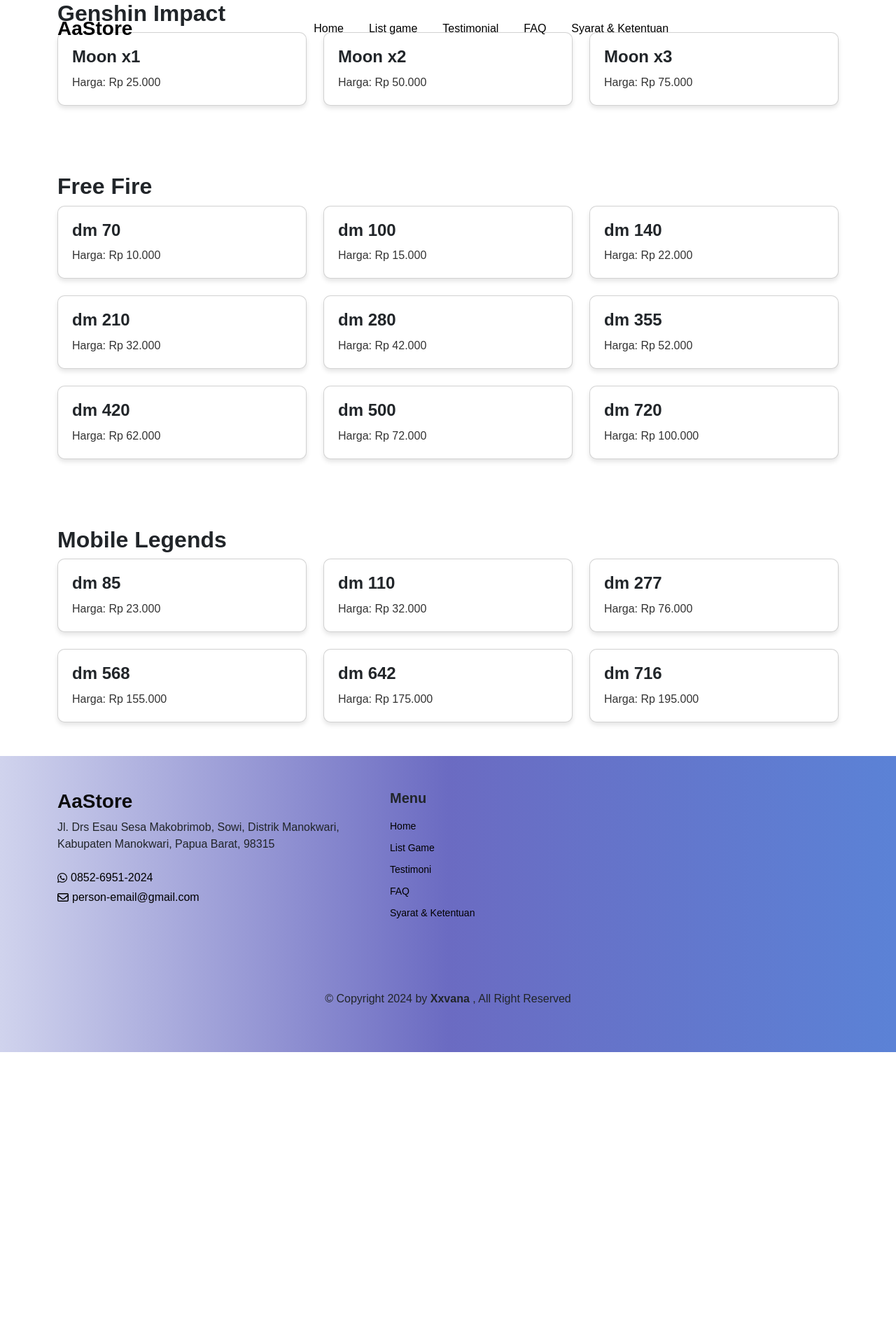
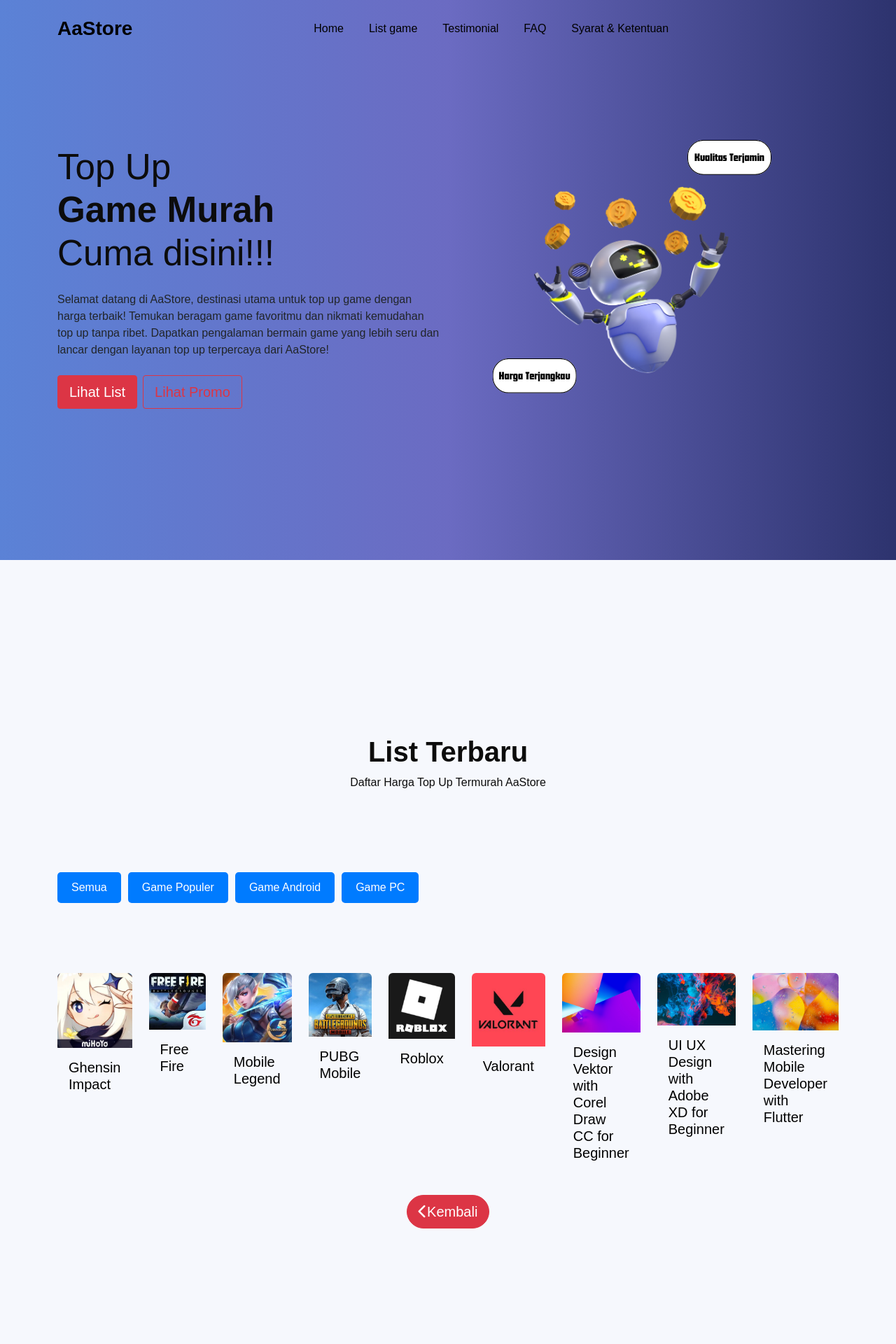
Before and after one commit to zeevana/project-aastore, a React (Vite) app: page /kelas in a window 1280 px wide. Shown: the top 1920 px of the page at 70% size. Before the commit the page ends 1503 px from the top, so only its background shows below. Built offline with nearby package versions, Linux system fonts and the light colour scheme.

Commit message:
perbaikan 2

```diff
--- a/src/components/NavbarComponent.jsx
+++ b/src/components/NavbarComponent.jsx
@@ -27,7 +27,7 @@
 
       <Navbar expand="lg" className={changeColor ? "color-active" : ""}>
         <Container>
-          <Navbar.Brand href="#home" className="fs-3 fw-bold">AaStore</Navbar.Brand>
+          <Navbar.Brand href="/" className="fs-3 fw-bold">AaStore</Navbar.Brand>
           <Navbar.Toggle aria-controls="basic-navbar-nav" />
           <Navbar.Collapse id="basic-navbar-nav">
             <Nav className="mx-auto">
--- a/src/data/index.js
+++ b/src/data/index.js
@@ -55,7 +55,7 @@
       { type: "moon x2", price: 200000 },
       { type: "moon x3", price: 300000 }
     ],
-    buy: "Beli Kelas",
+    category:'game_populer',
     delay: "1300",
   },
   {
@@ -78,7 +78,7 @@
       { type: "500 dm", price: "Rp 72.000,-" },
       { type: "720 dm", price: "Rp 100.000,-" },
     ],
-    buy: "Beli Kelas",
+    category:"game_populer",
     delay: "1600",
   },
   {
@@ -93,7 +93,7 @@
     price: [{ type: "moon x1", price: 100000 },
     { type: "moon x2", price: 200000 },
     { type: "moon x3", price: 300000 }],
-    buy: "Beli Kelas",
+    category:"game_populer",
     delay: "1900",
   },
   {
@@ -108,7 +108,7 @@
     price: [{ type: "moon x1", price: 100000 },
     { type: "moon x2", price: 200000 },
     { type: "moon x3", price: 300000 }],
-    buy: "Beli Kelas",
+    category:"game_populer",
     delay: "",
   },
   {
@@ -123,7 +123,7 @@
     price: [{ type: "moon x1", price: 100000 },
     { type: "moon x2", price: 200000 },
     { type: "moon x3", price: 300000 }],
-    buy: "Beli Kelas",
+    category:"game_populer",
     delay: "300",
   },
   {
@@ -138,7 +138,7 @@
     price: [{ type: "moon x1", price: 100000 },
     { type: "moon x2", price: 200000 },
     { type: "moon x3", price: 300000 }],
-    buy: "Beli Kelas",
+    category:"game_populer",
     delay: "600",
   },
   {
@@ -153,7 +153,7 @@
     price: [{ type: "moon x1", price: 100000 },
     { type: "moon x2", price: 200000 },
     { type: "moon x3", price: 300000 }],
-    buy: "Beli Kelas",
+    category:"game_populer",
     delay: "",
   },
   {
@@ -168,7 +168,7 @@
     price: [{ type: "moon x1", price: 100000 },
     { type: "moon x2", price: 200000 },
     { type: "moon x3", price: 300000 }],
-    buy: "Beli Kelas",
+    category:"game_populer",
     delay: "300",
   },
   {
@@ -183,7 +183,7 @@
     price: [{ type: "moon x1", price: 100000 },
     { type: "moon x2", price: 200000 },
     { type: "moon x3", price: 300000 }],
-    buy: "Beli Kelas",
+    category:"game_android",
     delay: "600",
   },
 ];
@@ -267,6 +267,7 @@
     buy: "Check",
     delay: "400",
   },
+
 ];
 
 export const testimonial = [
@@ -388,6 +389,7 @@
     name: "People 6",
     skill: "Web Developer",
   },
+
 ];
 
 export const faq = [
--- a/src/pages/HomePage.jsx
+++ b/src/pages/HomePage.jsx
@@ -24,7 +24,7 @@
               <h1 className="mb-4">
                 Top Up <br /> <span>Game Murah</span> <br />Cuma disini!!!
               </h1>
-              <p className="mb-4">Lorem ipsum dolor sit amet consectetur adipisicing elit. Numquam alias nihil voluptatibus? Obcaecati alias aperiam, quam nulla dolore quo recusandae, ipsum voluptatibus rerum beatae ea velit natus corporis inventore ad.</p>
+              <p className=" mb-4">Selamat datang di AaStore, destinasi utama untuk top up game dengan harga terbaik! Temukan beragam game favoritmu dan nikmati kemudahan top up tanpa ribet. Dapatkan pengalaman bermain game yang lebih seru dan lancar dengan layanan top up terpercaya dari AaStore!</p>
               <button className="btn btn-danger btn-lg rounded-1 me-2 mb-xs-0 mb-2">Lihat List</button>
               <button className="btn btn-outline-danger btn-lg rounded-1 mb-xs-0 mb-2">Lihat Promo</button>
             </Col>
@@ -38,8 +38,8 @@
         <Container>
           <Row>
             <Col>
-              <h1 className="text-center fw-bold">List Terbaru</h1>
-              <p className="text-center">Daftar Harga Top Up Termurah AaStore</p>
+              <h1 className="ragnarok text-center fw-bold">List Terbaru</h1>
+              <p className="ragnarok2 text-center">Daftar Harga Top Up Termurah AaStore</p>
             </Col>
           </Row>
 
--- a/src/pages/KelasPage.jsx
+++ b/src/pages/KelasPage.jsx
@@ -1,65 +1,95 @@
-import { Row, Col, Container, Card } from "react-bootstrap"
-import { priceList, ff, ml } from '../data/index';
+import { Container, Row, Col } from "react-bootstrap";
+import HeroImage from '../assets/img/hero.png';
+import { semuaKelas } from '../data/index';
+import { useState } from 'react';
+import { useNavigate } from "react-router-dom";
+import FaqComponent from "../components/FaqComponent";
 
 
 const KelasPage = () => {
+  const navigate = useNavigate();
+
+  const [selectedCategory, setSelectedCategory] = useState('all');
+
+  const handleCategoryClick = (category) => {
+    setSelectedCategory(category);
+  };
+
+  const handleButtonClick = (kelasId) => {
+    // Redirect ke halaman baru berdasarkan ID kelas
+    navigate(`/kelas/${kelasId}`);
+  };
+  // let navigate = useNavigate();
+
+
   return (
+    <div className="homepage">
+      <header className="w-100 min-vh-100 d-flex align-items-center">
+        <Container>
+          <Row className="header-box d-flex align-items-center">
+            <Col lg="6">
+              <h1 className="mb-4">
+                Top Up <br /> <span>Game Murah</span> <br />Cuma disini!!!
+              </h1>
+              <p className=" mb-4">Selamat datang di AaStore, destinasi utama untuk top up game dengan harga terbaik! Temukan beragam game favoritmu dan nikmati kemudahan top up tanpa ribet. Dapatkan pengalaman bermain game yang lebih seru dan lancar dengan layanan top up terpercaya dari AaStore!</p>
+              <button className="btn btn-danger btn-lg rounded-1 me-2 mb-xs-0 mb-2">Lihat List</button>
+              <button className="btn btn-outline-danger btn-lg rounded-1 mb-xs-0 mb-2">Lihat Promo</button>
+            </Col>
+            <Col lg="6" className="pt-lg-0 pt-5">
+              <img src={HeroImage} alt="hero-img" />
+            </Col>
+          </Row>
+        </Container>
+      </header>
 
-    <div className="kelaz">
-      <Container>
+      <div className="kelas w-100 min-vh-100">
+        <Container>
+          <Row>
+            <Col>
+              <h1 className="ragnarok text-center fw-bold">List Terbaru</h1>
+              <p className="ragnarok2 text-center">Daftar Harga Top Up Termurah AaStore</p>
+            </Col>
+          </Row>
 
-        <h2 className="fw-bold ">Genshin Impact</h2>
-        <Row className="justify-content-center g-4 mb-5 ">
-          {priceList.map((item) => (
-            <Col key={item.id} xs={12} md={6} lg={4}> {/* Menentukan jumlah kolom untuk tampilan responsif */}
-              <Card>
-                <Card.Body>
-                  <Card.Title className="fw-bold">{item.item}</Card.Title>
-                  <Card.Text>
-                    Harga: {item.price}
-                  </Card.Text>
-                </Card.Body>
-              </Card>
+          <div className="button-containers">
+            <button className="btn1" onClick={() => handleCategoryClick('all')}>Semua</button>
+            <button className="btn1" onClick={() => handleCategoryClick('game_populer')}>Game Populer</button>
+            <button className="btn1" onClick={() => handleCategoryClick('game_android')}>Game Android</button>
+            <button className="btn1" onClick={() => handleCategoryClick('game_pc')}>Game PC</button>
+          </div>
+
+          <Row>
+            {semuaKelas
+              .filter((kelas) => selectedCategory === 'all' || kelas.category === selectedCategory)
+              .map((kelas) => (
+                <Col key={kelas.id}>
+                  <button className="image-button" onClick={() => handleButtonClick(kelas.id)}>
+                    <img src={kelas.image} alt={kelas.title} className="w-100 mb-3 rounded-top" />
+                    <h5 className="mb-5 px-3" style={{ textAlign: 'left' }}>{kelas.title}</h5>
+                    {/* Jika Anda ingin menambahkan tombol beli, Anda dapat melakukannya di sini */}
+                    {/* <div className="ket d-flex justify-conten-between align-items-center px-3 pb-3">
+              <button className="btn btn-success rounded-3" onClick={() => navigate("kelas")}>{kelas.buy}</button>
+          </div> */}
+                  </button>
+                </Col>
+              ))}
+          </Row>
+
+          <Row>
+            <Col className="text-center">
+              <button className="btn btn-danger rounded-5 btn-lg" onClick={() => navigate("/")}><i className="fa-solid fa-chevron-left ms"></i>Kembali</button>
+
+
             </Col>
-          ))}
-        </Row>
+          </Row>
+        </Container>
+      </div>
 
-        <h2 className="fw-bold pt-5">Free Fire</h2>
-        <Row className="justify-content-center g-4 mb-5">
-          {ff.map((item) => (
-            <Col key={item.id} xs={12} md={6} lg={4}> {/* Menentukan jumlah kolom untuk tampilan responsif */}
-              <Card>
-                <Card.Body>
-                  <Card.Title className="fw-bold">{item.item}</Card.Title>
-                  <Card.Text>
-                    Harga: {item.price}
-                  </Card.Text>
-                </Card.Body>
-              </Card>
-            </Col>
-          ))}
-        </Row>
+      <FaqComponent />
 
-        <h2 className="fw-bold pt-5">Mobile Legends</h2>
-        <Row className="justify-content-center g-4 mb-5">
-          {ml.map((item) => (
-            <Col key={item.id} xs={12} md={6} lg={4}> {/* Menentukan jumlah kolom untuk tampilan responsif */}
-              <Card>
-                <Card.Body>
-                  <Card.Title className="fw-bold">{item.item}</Card.Title>
-                  <Card.Text>
-                    Harga: {item.price}
-                  </Card.Text>
-                </Card.Body>
-              </Card>
-            </Col>
-          ))}
-        </Row>
 
-      </Container>
     </div>
-
   )
-}
+};
 
 export default KelasPage
--- a/src/style/main.css
+++ b/src/style/main.css
@@ -42,15 +42,49 @@
 
 /*STYLE HOMEPAGE HEADER*/
 header  { background: #c6ffdd; /* fallback for old browsers */
-    background: -webkit-linear-gradient(to left, #3780c4, #86c2fb, #5dff9e); /* Chrome 10-25, Safari 5.1-6 */
-    background: linear-gradient(to left, #5b82d6, #6b6bc2, #d0d3ed); /* W3C, IE 10+/ Edge, Firefox 16+, Chrome 26+, Opera 12+, Safari 7+ */
+    background: -webkit-linear-gradient(to left, #2d336e, #6b6bc2, #5b82d6); /* Chrome 10-25, Safari 5.1-6 */
+    background: linear-gradient(to left, #2d336e, #6b6bc2, #5b82d6); /* W3C, IE 10+/ Edge, Firefox 16+, Chrome 26+, Opera 12+, Safari 7+ */
   }
 
-.homepage .header-box h1 {
+  @keyframes slideIn {
+    0% {
+      opacity: 0;
+      transform: translateX(-100%);
+    }
+    100% {
+      opacity: 1;
+      transform: translateX(0);
+    }
+  }
+
+  @keyframes fadeIn {
+    0% {
+      opacity: 0;
+      transform: translateY(50px);
+    }
+    100% {
+      opacity: 1;
+      transform: translateY(0);
+    }
+  }
+
+
+.ragnarok {
+    animation: fadeIn 0.9s ease-in-out;
+}
+.ragnarok2 {
+    animation: slideIn 0.9s ease-in-out;
+}
+
+
+
+  /* CSS untuk judul */
+  .homepage .header-box h1 {
     font-size: 3.2rem;
     font-weight: 300;
     color: var(--color-text);
-}
+    animation: slideIn 0.7s ease-in forwards; /* Menggunakan animasi slideIn dengan durasi 0.5 detik */
+  }
 
 .homepage .header-box h1 span {
     font-weight: 700;
@@ -60,8 +94,9 @@
 
 .homepage.header-box p {
     line-height: 2;
-    color: var(--color-text);
-    font-weight: 500;
+  color: var(--color-text);
+  font-weight: 500;
+  animation: fadeIn 0.5s ease-out;
 }
 
 .homepage.header-box img {
@@ -162,6 +197,8 @@
 }
 
 
+
+
 /* FAQ */
 
 .faq{
@@ -237,8 +274,8 @@
 }
 
 .footer {background: #c6ffdd; /* fallback for old browsers */
-    background: -webkit-linear-gradient(to left, #3780c4, #86c2fb, #5dff9e); /* Chrome 10-25, Safari 5.1-6 */
-    background: linear-gradient(to left, #5b82d6, #6b6bc2, #d0d3ed); /* W3C, IE 10+/ Edge, Firefox 16+, Chrome 26+, Opera 12+, Safari 7+ */
+    background: -webkit-linear-gradient(to left, #2d336e, #6b6bc2, #5b82d6); /* Chrome 10-25, Safari 5.1-6 */
+    background: linear-gradient(to left, #2d336e, #6b6bc2, #5b82d6);/* W3C, IE 10+/ Edge, Firefox 16+, Chrome 26+, Opera 12+, Safari 7+ */
   }
 
 .footer .row.row:nth-child(1) .col:nth-child(2){
@@ -325,7 +362,7 @@
     display: flex;
     justify-content: center;
     align-items: center;
-    border-radius: 10px; /* Melengkungkan ujung gambar */
+    border-radius: 20px; /* Melengkungkan ujung gambar */
     overflow: hidden; /* Mengatur overflow agar gambar terpotong jika lebih besar dari area kontainer */
     /* box-shadow: 0 4px 8px rgba(0, 0, 0, 0.1); Menambahkan bayangan untuk efek stylish */
 }
@@ -344,3 +381,30 @@
 .box-kl {
     box-shadow: 0 4px 8px rgba(0, 0, 0, 0.1);
 }
+
+
+.button-containers {
+    display: flex;
+    justify-content: flex-start;
+    gap: 10px; /* Jarak antara tombol */
+  }
+
+  .btn1 {
+    /* Gaya dasar tombol */
+    padding: 10px 20px;
+    border: none;
+    border-radius: 5px;
+    background-color: #007bff; /* Warna latar belakang */
+    color: #fff; /* Warna teks */
+    font-size: 16px;
+    cursor: pointer;
+    transition: transform 0.2s; /* Animasi ketika tombol ditekan */
+  }
+
+  .btn1:hover {
+    transform: translateY(-3px); /* Menggeser tombol sedikit ke atas saat digulir */
+  }
+
+  .btn1:active {
+    transform: translateY(1px); /* Menggeser tombol sedikit ke bawah saat ditekan */
+  }
```
Also changed, not shown: src/pages/1.jsx (deleted, +0 -65 lines), src/pages/Sementara.jsx (deleted, +0 -27 lines).
